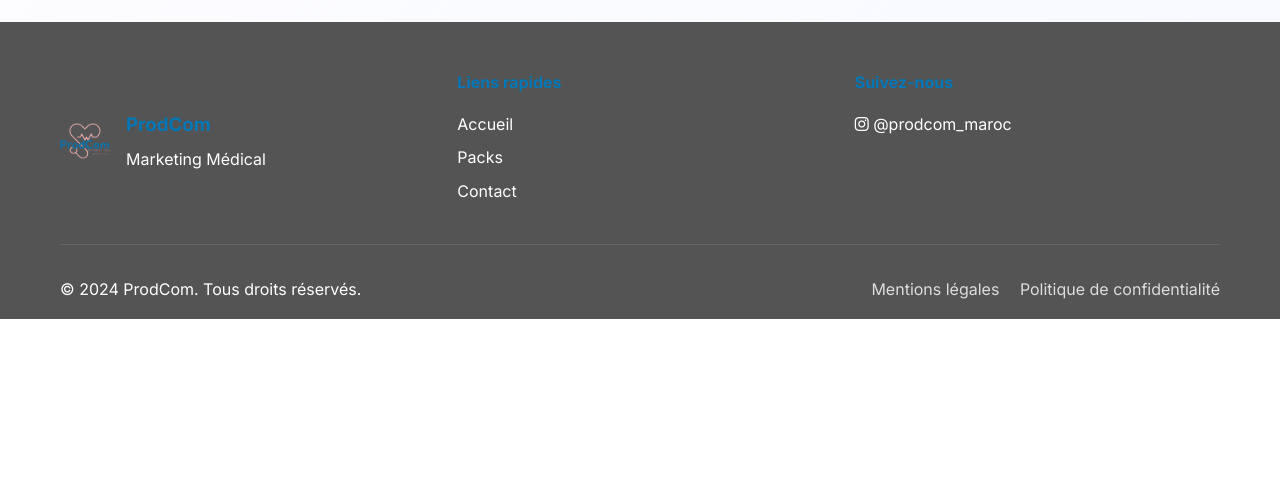
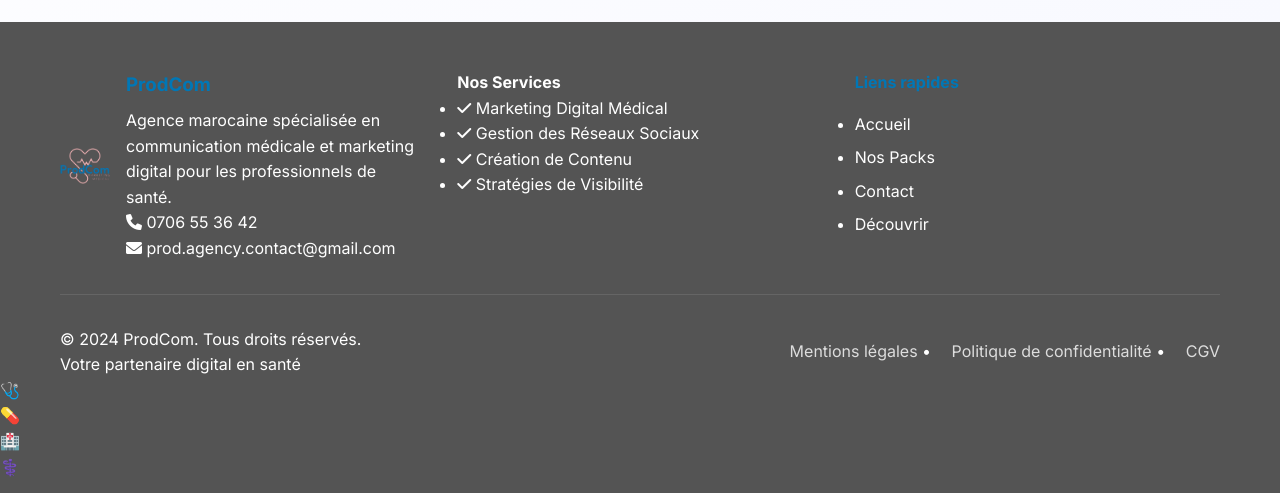
Before and after one commit to myProjectFreelance/ProdCom, a plain HTML site: page index.html in a window 1280 px wide. Shown: the part 3659-4152 px from the top of the page. Before the commit the page ends 3978 px from the top, so only its background shows below. Drawn offline with Linux system fonts and the light colour scheme.

Commit message:
Update index.html

```diff
--- a/index.html
+++ b/index.html
@@ -348,32 +348,62 @@
             <div class="footer-content">
                 <div class="footer-logo">
                     <img src="logo2.png" alt="ProdCom Logo" class="footer-logo-img">
-                    <div>
+                    <div class="footer-logo-text">
                         <h3>ProdCom</h3>
-                        <p>Marketing Médical</p>
+                        <p>Agence marocaine spécialisée en communication médicale et marketing digital pour les professionnels de santé.</p>
+                        <div class="footer-contact-info">
+                            <p><i class="fas fa-phone"></i> 0706 55 36 42</p>
+                            <p><i class="fas fa-envelope"></i> prod.agency.contact@gmail.com</p>
+                        </div>
                     </div>
                 </div>
+
+                <div class="footer-services">
+                    <h4>Nos Services</h4>
+                    <ul>
+                        <li><i class="fas fa-check"></i> Marketing Digital Médical</li>
+                        <li><i class="fas fa-check"></i> Gestion des Réseaux Sociaux</li>
+                        <li><i class="fas fa-check"></i> Création de Contenu</li>
+                        <li><i class="fas fa-check"></i> Stratégies de Visibilité</li>
+                    </ul>
+                </div>
+
                 <div class="footer-links">
                     <h4>Liens rapides</h4>
-                    <a href="#accueil">Accueil</a>
-                    <a href="#packs">Packs</a>
-                    <a href="#contact">Contact</a>
+                    <ul>
+                        <li><a href="#accueil">Accueil</a></li>
+                        <li><a href="#packs">Nos Packs</a></li>
+                        <li><a href="#contact">Contact</a></li>
+                        <li><a href="#decouvrir">Découvrir</a></li>
+                    </ul>
                 </div>
-                <div class="footer-social">
-                    <h4>Suivez-nous</h4>
-                    <a href="https://instagram.com/prodcom_maroc" target="_blank" class="social-link">
-                        <i class="fab fa-instagram"></i>
-                        @prodcom_maroc
-                    </a>
+
+
+            </div>
+
+            <div class="footer-divider"></div>
+
+            <div class="footer-bottom">
+                <div class="footer-copyright">
+                    <p>&copy; 2024 ProdCom. Tous droits réservés.</p>
+                    <p class="footer-tagline">Votre partenaire digital en santé</p>
+                </div>
+                <div class="footer-legal">
+                    <a href="#">Mentions légales</a>
+                    <span class="separator">•</span>
+                    <a href="#">Politique de confidentialité</a>
+                    <span class="separator">•</span>
+                    <a href="#">CGV</a>
                 </div>
             </div>
-            <div class="footer-bottom">
-                <p>&copy; 2024 ProdCom. Tous droits réservés.</p>
-                <div class="footer-legal">
-                    <a href="#">Mentions légales</a>
-                    <a href="#">Politique de confidentialité</a>
-                </div>
-            </div>
+        </div>
+
+        <!-- Éléments décoratifs du footer -->
+        <div class="footer-decoration">
+            <div class="footer-medical-icon footer-icon-1">🩺</div>
+            <div class="footer-medical-icon footer-icon-2">💊</div>
+            <div class="footer-medical-icon footer-icon-3">🏥</div>
+            <div class="footer-medical-icon footer-icon-4">⚕️</div>
         </div>
     </footer>
 
```
